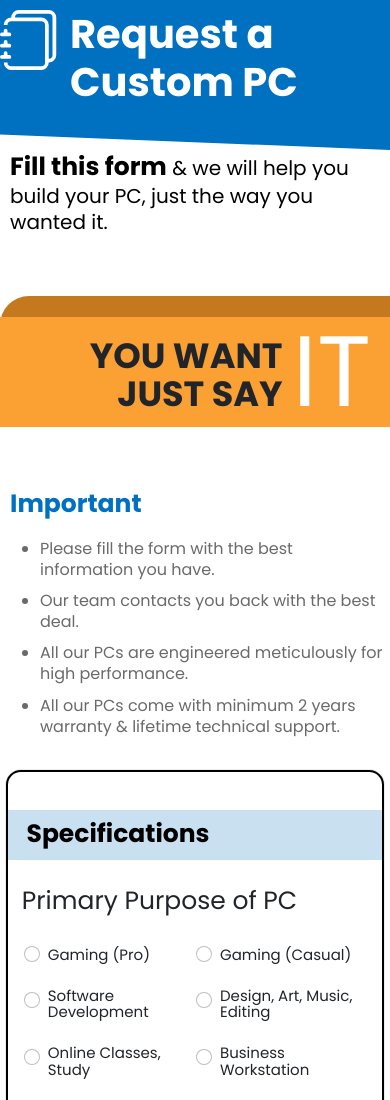
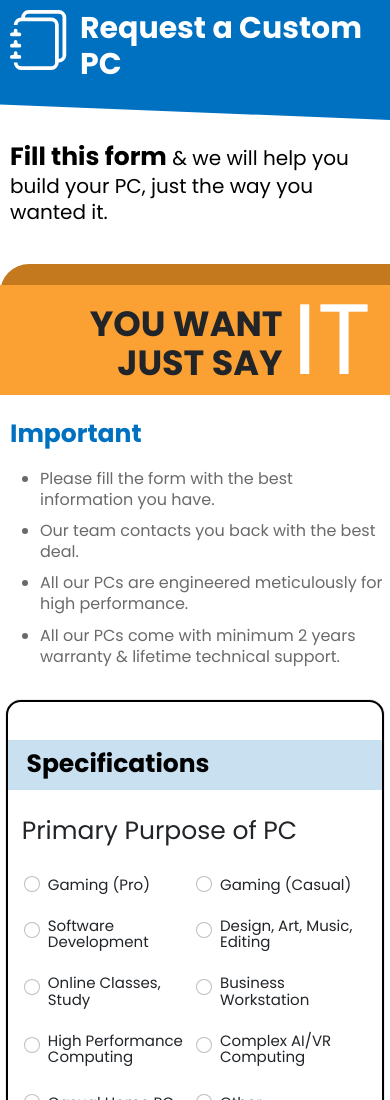
Before and after one commit to DeepakR-28/pcbuild-form, a plain HTML site: page index.html in a window 390 px wide. Shown: the top 1100 px of the page. Drawn offline with nearby package versions, Linux system fonts and the light colour scheme.

Commit message:
something

```diff
--- a/style.css
+++ b/style.css
@@ -449,19 +449,20 @@ line-height: 109.4%;
 
 header {
 
-    height: 150px;
-    padding-left: 0px;
+    height: 120px;
+    padding-left: 10px;
     padding-top: 10px;
     }
 
 header h1{
-    font-size: 40px;
+    font-size: 30px;
     padding-left: 10px;
     }
 
 .header-title h1{
     font-size: 20px;
     margin-left: 10px;
+    margin-top: 20px;
     }
 
 .header-title h1 b{
@@ -479,7 +480,7 @@ header h1{
 .rectangle-container{
     position:relative;
     width: 100%;
-    height: 180px;
+    height: 120px;
     margin-left: 0px;
 
     /* margin-top: 10%; */
@@ -492,7 +493,7 @@ header h1{
     height: 120px;
     /* left: 1186px; */
     /* right: 0px; */
-    margin-top: 5%;
+    margin-top: 0%;
     z-index: 2;
     background: #C4791F;
     border-radius: 29px 0px 0px 29px;
@@ -501,7 +502,7 @@ header h1{
     /* position: absolute; */
     width: 100%;
     height: 110px;
-    margin-top: 8%;
+    margin-top: 4%;
 
     border-radius: 0px 0px 0px 0px;
     display: grid;
```
